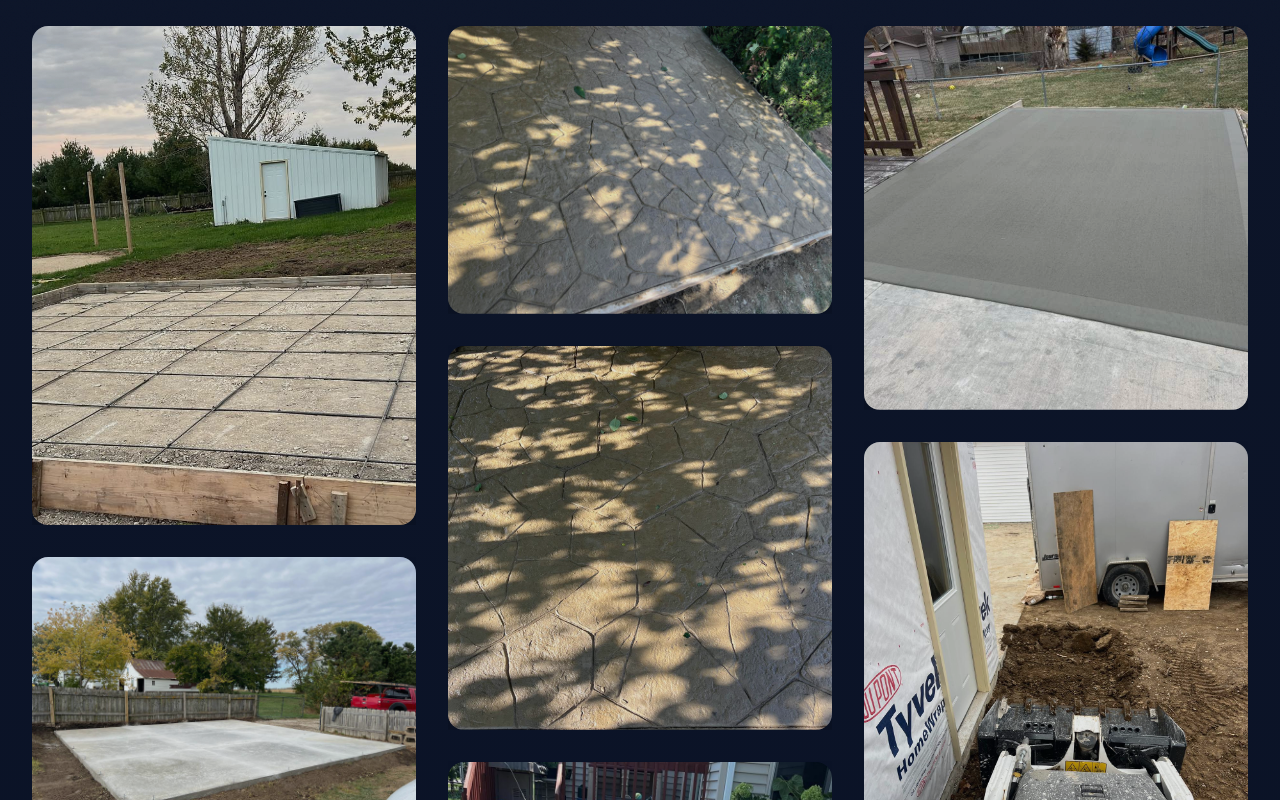
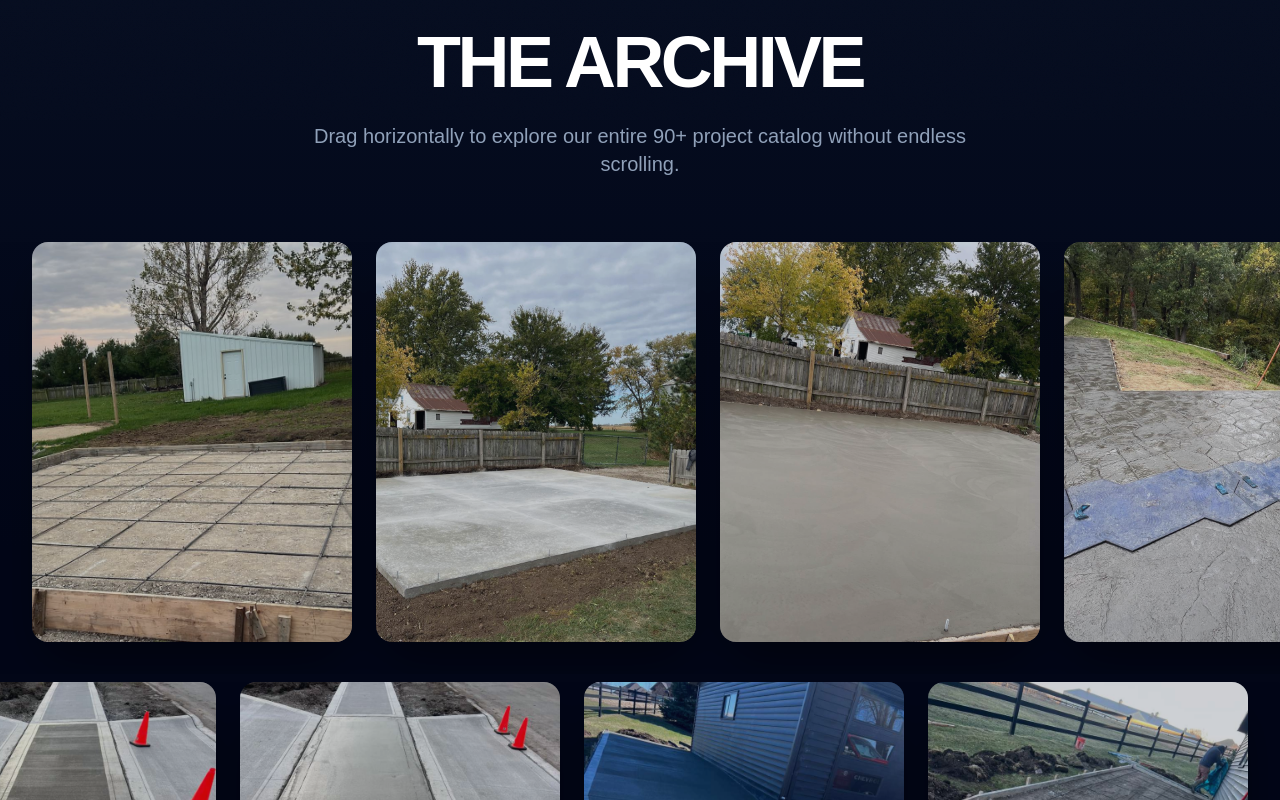
Before and after one commit to stefanoalexeibot/RegiosConcrete, a Next.js app: page /gallery in a window 1280 px wide. Shown: the part 680-1480 px from the top of the page. Built offline with nearby package versions, Linux system fonts and the light colour scheme.

Commit message:
feat: redesign gallery into interactive horizontal slider, adjust marquee speed, improve hero text visibility

```diff
--- a/src/components/GalleryGrid.tsx
+++ b/src/components/GalleryGrid.tsx
@@ -1,6 +1,6 @@
 "use client";
 
-import { useRef } from "react";
+import { useRef, useState, useEffect } from "react";
 import Image from "next/image";
 import { motion, useScroll, useTransform } from "framer-motion";
 
@@ -95,46 +95,74 @@ const images = [
   "/images/gallery/WhatsApp Unknown 2026-03-24 at 10.10.58 AM/WhatsApp Image 2026-03-23 at 6.01.58 PM.jpeg",
   "/images/gallery/WhatsApp Unknown 2026-03-24 at 10.10.58 AM/WhatsApp Image 2026-03-23 at 6.01.59 PM (1).jpeg",
   "/images/gallery/WhatsApp Unknown 2026-03-24 at 10.10.58 AM/WhatsApp Image 2026-03-23 at 6.01.59 PM.jpeg",
-  "/images/gallery/WhatsApp Unknown 2026-03-24 at 10.10.58 AM/WhatsApp Image 2026-03-23 at 6.10.01 PM.jpeg",
   "/images/gallery/WhatsApp Unknown 2026-03-24 at 10.10.58 AM/WhatsApp Image 2026-03-23 at 6.10.02 PM (1).jpeg",
   "/images/gallery/WhatsApp Unknown 2026-03-24 at 10.10.58 AM/WhatsApp Image 2026-03-23 at 6.10.02 PM (2).jpeg"
 ];
 
-export default function GalleryGrid() {
+// Split images into 3 rows for horizontal sliders
+const row1 = images.slice(0, 31);
+const row2 = images.slice(31, 62);
+const row3 = images.slice(62);
+
+const MarqueeRow = ({ items, reverse = false }: { items: string[], reverse?: boolean }) => {
+  const containerRef = useRef<HTMLDivElement>(null);
+  const [width, setWidth] = useState(0);
+
+  useEffect(() => {
+    if (containerRef.current) {
+      setWidth(containerRef.current.scrollWidth - containerRef.current.offsetWidth);
+    }
+  }, []);
+
   return (
-    <div className="py-24 max-w-[1400px] mx-auto px-4 sm:px-6 lg:px-8">
-      {/* Fluid CSS Masonry Grid */}
-      <div className="columns-1 md:columns-2 lg:columns-3 gap-8 space-y-8">
-        {images.map((img, i) => (
     <motion.div
+      ref={containerRef}
+      className={`flex gap-6 px-4 md:px-8 w-full overflow-hidden ${reverse ? 'flex-row-reverse' : ''}`}
+    >
+      <motion.div
+        drag="x"
+        dragConstraints={{ right: 0, left: -width }}
+        whileTap={{ cursor: "grabbing" }}
+        className="flex gap-6 w-max cursor-grab pb-8"
+      >
+        {items.map((img, i) => (
+          <div
             key={i}
-            initial={{ clipPath: "inset(100% 0 0 0)", filter: "brightness(0.5)" }}
-            whileInView={{ clipPath: "inset(0% 0 0 0)", filter: "brightness(1)", y: 0 }}
-            viewport={{ once: true, margin: "-100px" }}
-            transition={{ duration: 1.0, ease: [0.76, 0, 0.24, 1] }}
-            className="relative w-full rounded-2xl overflow-hidden group shadow-2xl shadow-black/50 break-inside-avoid"
+            className="relative w-[70vw] sm:w-[50vw] md:w-[35vw] lg:w-[25vw] aspect-[4/5] rounded-2xl overflow-hidden group shadow-2xl shadow-black/50 shrink-0"
             data-cursor="view"
-          >
-            <div className="relative w-full" style={{ paddingBottom: i % 3 === 0 ? "130%" : i % 2 === 0 ? "100%" : "75%" }}>
-              <motion.div
-                initial={{ scale: 1.2 }}
-                whileInView={{ scale: 1 }}
-                transition={{ duration: 1.2, ease: [0.76, 0, 0.24, 1] }}
-                viewport={{ once: true, margin: "-100px" }}
-                className="absolute inset-0 w-full h-full"
           >
             <Image
               src={img}
-                  alt={`Gallery Work ${i}`}
+              alt={`Gallery Artifact ${i}`}
               fill
-                  className="object-cover transition-transform duration-1000 group-hover:scale-105"
-                  sizes="(max-width: 768px) 100vw, 33vw"
+              className="object-cover transition-transform duration-1000 group-hover:scale-110 pointer-events-none"
+              sizes="(max-width: 768px) 70vw, 25vw"
             />
+            <div className="absolute inset-0 bg-slate-900/20 group-hover:bg-transparent transition-colors duration-500 z-10 pointer-events-none"></div>
+          </div>
+        ))}
       </motion.div>
+    </motion.div>
+  );
+};
+
+export default function GalleryGrid() {
+  return (
+    <div className="py-24 w-full mx-auto overflow-hidden">
+      <div className="text-center mb-16 px-4">
+        <h2 className="text-5xl md:text-7xl font-outfit font-black text-white mb-6 tracking-tighter">THE ARCHIVE</h2>
+        <p className="text-slate-400 text-lg md:text-xl max-w-2xl mx-auto font-medium">
+          Drag horizontally to explore our entire 90+ project catalog without endless scrolling.
+        </p>
       </div>
-            <div className="absolute inset-0 bg-slate-900/10 group-hover:bg-transparent transition-colors duration-500 z-10"></div>
-          </motion.div>
-        ))}
+
+      <div className="flex flex-col gap-2">
+        {/* Row 1 */}
+        <MarqueeRow items={row1} />
+        {/* Row 2 */}
+        <MarqueeRow items={row2} reverse />
+        {/* Row 3 */}
+        <MarqueeRow items={row3} />
       </div>
     </div>
   );
--- a/src/components/Hero.tsx
+++ b/src/components/Hero.tsx
@@ -33,14 +33,16 @@ export default function Hero() {
         style={{ y }}
         className="absolute inset-0 z-0 bg-slate-950"
       >
+        {/* Placeholder for 1920x1080 Landscape Photo */}
         <Image
           src="/images/gallery/WhatsApp Unknown 2026-03-24 at 10.10.50 AM/WhatsApp Image 2026-03-23 at 8.17.48 PM (1).jpeg"
           alt="Hero Concrete Background"
           fill
           priority
-          className="object-cover opacity-60 mix-blend-screen transition-transform duration-[30s] group-hover:scale-110"
+          className="object-cover opacity-40 mix-blend-screen transition-transform duration-[30s] group-hover:scale-110"
         />
-        {/* Massive vignette gradient for text readability and cinematic feel */}
+        {/* Massive vignette gradient for text readability and cinematic feel - INCREASED CONTRAST */}
+        <div className="absolute inset-0 bg-black/70 z-10"></div>
         <div className="absolute inset-0 bg-gradient-to-t from-[#020617] via-[#020617]/90 to-transparent z-10"></div>
         <div className="absolute inset-0 bg-gradient-to-r from-[#020617] via-transparent to-[#020617] opacity-90 z-10"></div>
       </motion.div>
--- a/src/components/TrustSection.tsx
+++ b/src/components/TrustSection.tsx
@@ -81,7 +81,7 @@ export default function TrustSection() {
       ></div>
 
       <div className="relative z-10 w-full overflow-hidden flex flex-col gap-6">
-        <ParallaxText baseVelocity={-2}>
+        <ParallaxText baseVelocity={-0.5}>
           {trustItems.map((item, i) => (
             <div key={i} className="flex items-center gap-3 px-6">
               <div className="w-10 h-10 rounded-xl bg-amber-500/10 flex items-center justify-center border border-amber-500/20 shadow-[0_0_15px_-3px_rgba(245,158,11,0.2)]">
@@ -95,7 +95,7 @@ export default function TrustSection() {
         </ParallaxText>
 
         {/* Counter-rotating secondary marquee for more visual impact */}
-        <ParallaxText baseVelocity={2}>
+        <ParallaxText baseVelocity={0.5}>
           {trustItems.map((item, i) => (
             <div key={`reverse-${i}`} className="flex items-center gap-3 px-6">
               <span className="text-transparent text-stroke-1 text-stroke-white/20 font-outfit font-black text-2xl md:text-4xl uppercase tracking-tighter hover:text-white/40 transition-colors">
```
Lines whose indentation alone changed are shown as unchanged.
